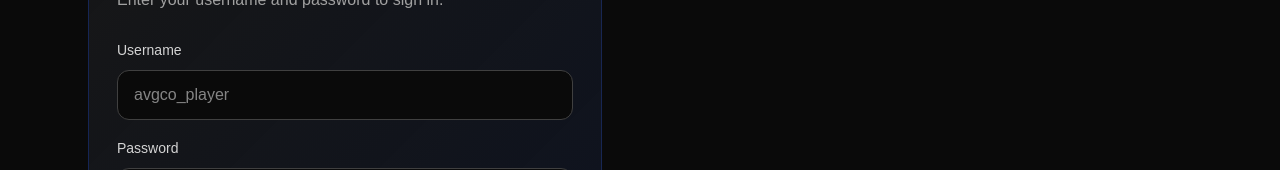
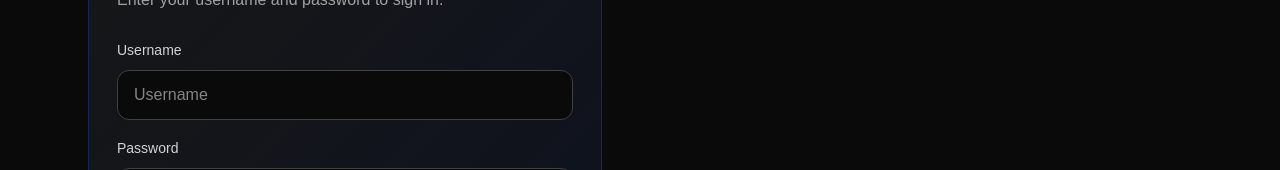
Before and after one commit to Kiilluaa/avgco-website, a Next.js app: page /account in a window 1280 px wide. Shown: the part 508-678 px from the top of the page. Built offline with nearby package versions, Linux system fonts and the light colour scheme; no server answers.

Commit message:
Account page text

```diff
--- a/src/app/account/page.tsx
+++ b/src/app/account/page.tsx
@@ -350,7 +350,7 @@ export default function AccountPage() {
                         setLoginUsername(event.target.value)
                       }
                       className="mt-2 w-full rounded-xl border border-neutral-700 bg-neutral-950 px-4 py-3 text-white outline-none transition focus:border-blue-400"
-                      placeholder="avgco_player"
+                      placeholder="Username"
                     />
                   </label>
 
```
